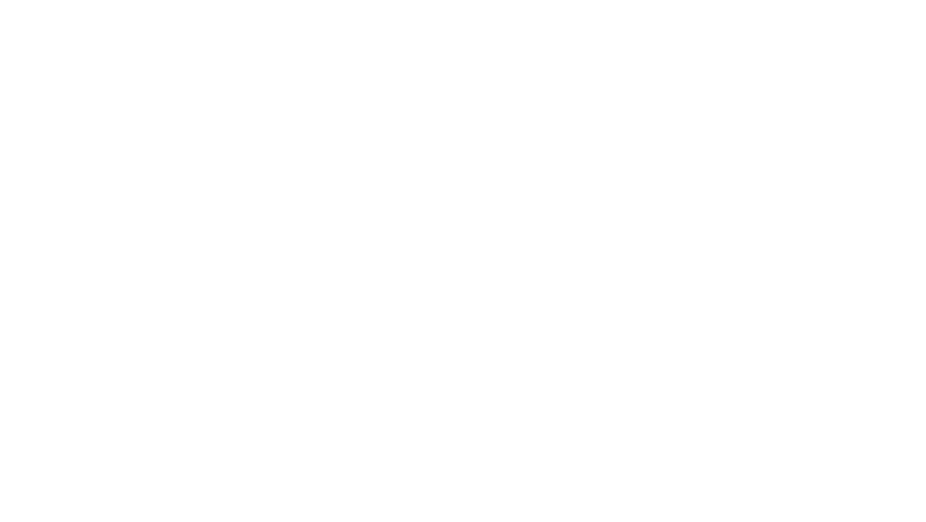
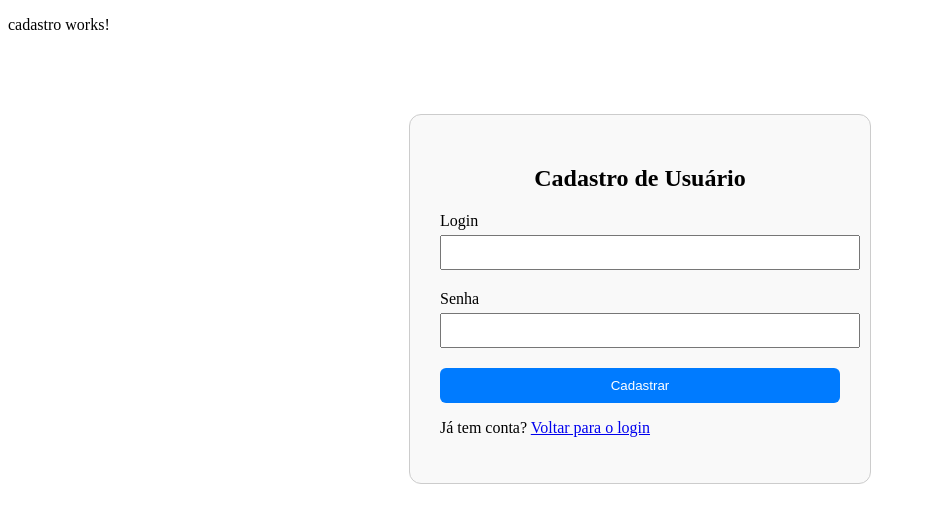
Before and after one commit to EvandroSversut/sistema_contabil_front, an Angular app: page /cadastro in a window 1280 px wide. Before the commit this address led to /. Shown: the top 522 px of the page, without its empty margins (0-926 px from the left). Built offline with nearby package versions, Linux system fonts and the light colour scheme.

Commit message:
Criado a tela de login e cadastro

```diff
--- /dev/null
+++ b/src/app/pages/cadastro/cadastro.component.css
@@ -0,0 +1,45 @@
+.container {
+  max-width: 400px;
+  margin: 80px auto;
+  padding: 30px;
+  border: 1px solid #ccc;
+  border-radius: 12px;
+  background-color: #f9f9f9;
+}
+
+h2 {
+  text-align: center;
+  margin-bottom: 20px;
+}
+
+label {
+  display: block;
+  margin-top: 10px;
+}
+
+input {
+  width: 100%;
+  padding: 8px;
+  margin-top: 5px;
+  margin-bottom: 10px;
+}
+
+button {
+  width: 100%;
+  padding: 10px;
+  margin-top: 10px;
+  background-color: #007bff;
+  color: white;
+  border: none;
+  border-radius: 6px;
+}
+
+button:hover {
+  background-color: #0056b3;
+}
+
+.mensagem {
+  margin-top: 15px;
+  text-align: center;
+  color: green;
+}
--- /dev/null
+++ b/src/app/pages/cadastro/cadastro.component.html
@@ -0,0 +1,19 @@
+<p>cadastro works!</p>
+
+<div class="container">
+  <h2>Cadastro de Usuário</h2>
+
+  <form (ngSubmit)="cadastrar()">
+    <label for="login">Login</label>
+    <input type="text" id="login" [(ngModel)]="usuario.login" name="login" required>
+
+    <label for="senha">Senha</label>
+    <input type="password" id="senha" [(ngModel)]="usuario.senha" name="senha" required>
+
+    <button type="submit">Cadastrar</button>
+  </form>
+
+  <p class="mensagem">{{ mensagem }}</p>
+
+  <p>Já tem conta? <a [routerLink]="['/']">Voltar para o login</a></p>
+</div>
--- /dev/null
+++ b/src/app/pages/cadastro/cadastro.component.ts
@@ -0,0 +1,36 @@
+import { Component } from '@angular/core';
+import { CommonModule } from '@angular/common';
+import { FormsModule } from '@angular/forms';
+import { RouterModule, Router } from '@angular/router';
+import { HttpClient, HttpClientModule } from '@angular/common/http';
+
+@Component({
+  selector: 'app-cadastro',
+  standalone: true,
+  imports: [CommonModule, FormsModule, RouterModule, HttpClientModule],
+  templateUrl: './cadastro.component.html',
+  styleUrls: ['./cadastro.component.css']
+})
+export class CadastroComponent {
+  usuario = {
+    login: '',
+    senha: ''
+  };
+
+  mensagem = '';
+
+  constructor(private http: HttpClient, private router: Router) {}
+
+  cadastrar() {
+    this.http.post('http://localhost:8080/api/login/criar-usuario', this.usuario, { responseType: 'text' })
+      .subscribe({
+        next: (res) => {
+          this.mensagem = res;
+          if (res === 'Usuário cadastrado com sucesso!') {
+            setTimeout(() => this.router.navigate(['/']), 1500);
+          }
+        },
+        error: () => this.mensagem = 'Erro ao cadastrar'
+      });
+  }
+}
--- a/src/app/pages/login/login.component.html
+++ b/src/app/pages/login/login.component.html
@@ -15,3 +15,7 @@
     <div *ngIf="mensagemErro" class="erro">{{ mensagemErro }}</div>
   </form>
 </div>
+
+<p>Ainda não tem conta?
+  <a [routerLink]="['/cadastro']">Cadastre-se aqui</a>
+</p>
--- a/src/app/pages/login/login.component.ts
+++ b/src/app/pages/login/login.component.ts
@@ -1,13 +1,13 @@
 import { Component } from '@angular/core';
 import { CommonModule } from '@angular/common';
 import { FormsModule } from '@angular/forms';
-import { Router } from '@angular/router';
+import { Router, RouterModule } from '@angular/router';
 import { HttpClient } from '@angular/common/http';
 
 @Component({
   selector: 'app-login',
   standalone: true,
-  imports: [CommonModule, FormsModule],
+  imports: [CommonModule, FormsModule, RouterModule],
   templateUrl: './login.component.html',
   styleUrl: './login.component.css'
 })
--- a/src/main.ts
+++ b/src/main.ts
@@ -1,14 +1,16 @@
 import { bootstrapApplication } from '@angular/platform-browser';
-import { appConfig } from './app/app.config';
 import { AppComponent } from './app/app.component';
-import { routes } from './app/app.routes';
 import { provideHttpClient } from '@angular/common/http';
 import { provideRouter } from '@angular/router';
-
+import { CadastroComponent } from './app/pages/cadastro/cadastro.component';
+import { LoginComponent } from './app/pages/login/login.component';
 
 bootstrapApplication(AppComponent, {
   providers: [
-    provideRouter(routes),
-    provideHttpClient()
+    provideHttpClient(),
+    provideRouter([
+      { path: '', component: LoginComponent },
+      { path: 'cadastro', component: CadastroComponent }
+    ])
   ]
 });
```
